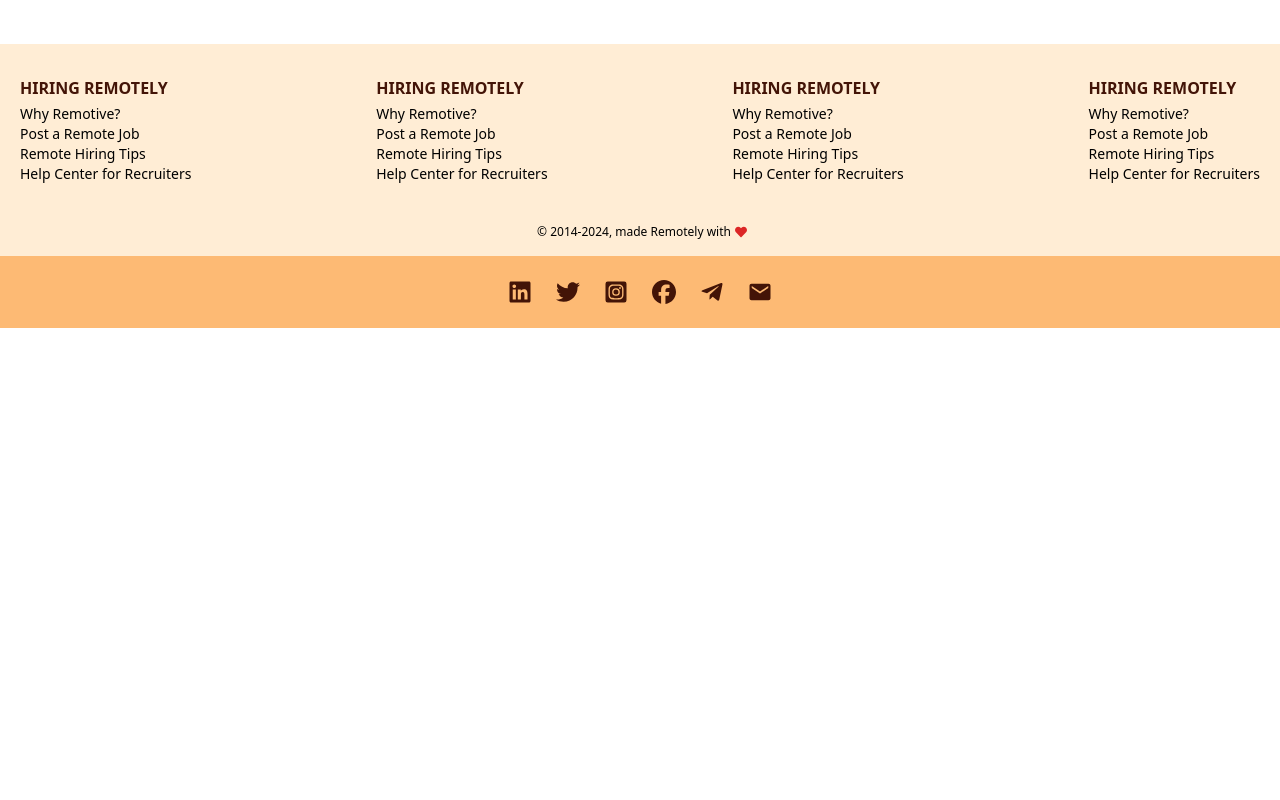
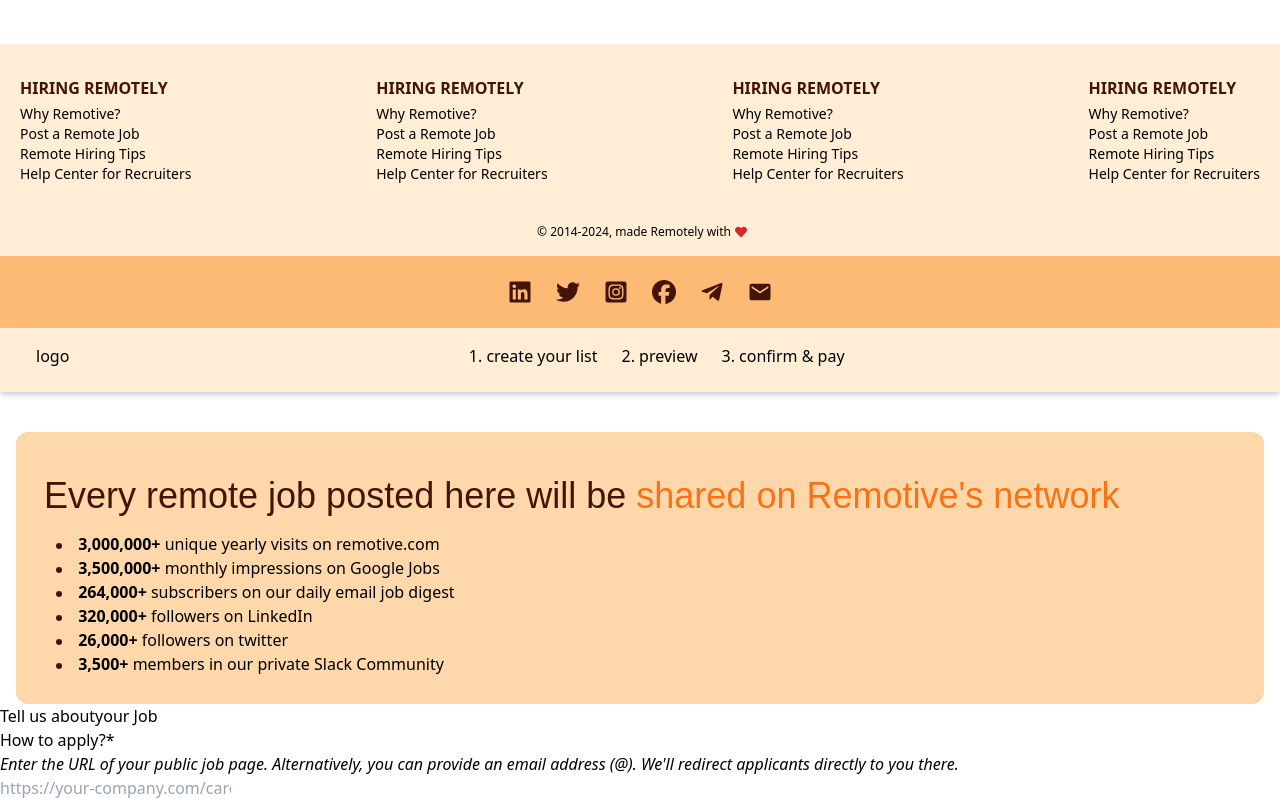
Before and after one commit to Chaitanya-exe/OGT-frontend, a React (Vite) app: page /reset in a window 1280 px wide. Shown: the part 852-1652 px from the top of the page. Before the commit the page ends 1180 px from the top, so only its background shows below. Built offline with nearby package versions, Linux system fonts and the light colour scheme; a web font is replaced by a local one.

Commit message:
gradient

```diff
--- a/src/App.jsx
+++ b/src/App.jsx
@@ -4,6 +4,8 @@
 import LandingPage from "./landing_components/LandingPage";
 import LogIn from "./logIn/LogIn";
 import Reset from "./logIn/Reset";
+import Head from "./PostJob/Head";
+import AboutJob from "./PostJob/AboutJob";
 const App = () => {
   return (
     <>
@@ -13,6 +15,8 @@
         <Route path="/logIn" element={<LogIn />} />
         <Route path="/reset" element={<Reset />} />
       </Routes>
+      <Head />
+      <AboutJob />
     </>
   );
 };
--- /dev/null
+++ b/src/PostJob/AboutJob.jsx
@@ -0,0 +1,21 @@
+import React from 'react'
+
+const AboutJob = () => {
+  return (
+    <>
+    <form>
+        <h1>Tell us about
+         <span>
+         your Job</span></h1>
+         <h2>How to apply?*</h2>
+         <p className=' italic font-thin '>Enter the URL of your public job page. Alternatively, you can provide an email address (@). We'll redirect applicants directly to you there.
+</p>
+<input id='email' name='email' type='email' required placeholder='https://your-company.com/careers/your-job-title'
+className='' />
+    </form>
+
+    </>
+  )
+}
+
+export default AboutJob
--- /dev/null
+++ b/src/PostJob/Head.jsx
@@ -0,0 +1,57 @@
+import React from 'react'
+
+const Head = () => {
+  return (
+    <>
+    <nav >
+    <div className='h-16 shadow-md shadow-slate-300 bg-orange-100'>
+    <div className='flex mx-5 p-4'>
+        <div className=''>logo</div>
+        <div className='mx-auto '>
+            <ol type='1' className='flex space-x-6'>
+                <li>1. create your list</li>
+                <li>2. preview</li>
+                <li>3. confirm & pay</li>
+            </ol>
+        </div>
+
+    </div>
+
+    </div>
+    <div className='mx-4 p-7 mt-10 bg-orange-200 rounded-xl'>
+    <h1 className='text-4xl text-orange-950 font-riot py-4 '>
+    Every remote job posted here will be
+    <span className='text-orange-500'> shared on Remotive's network</span>
+    </h1>
+    <div>
+        <ul className=''>
+
+            <li className='font-extralight'>
+            <span className='w-1.5 h-1.5 mx-3 inline-flex align-middle rounded-full bg-orange-950'></span>
+            <span className='font-semibold'> 3,000,000+ </span>unique yearly visits on remotive.com</li>
+            <li className='font-extralight'>
+            <span className='w-1.5 h-1.5 mx-3 inline-flex align-middle rounded-full bg-orange-950'></span>
+            <span className='font-semibold'> 3,500,000+ </span> monthly impressions on Google Jobs</li>
+            <li className='font-extralight'>
+            <span className='w-1.5 h-1.5 mx-3 inline-flex align-middle rounded-full bg-orange-950'></span>
+            <span className='font-semibold'> 264,000+ </span> subscribers on our daily email job digest</li>
+            <li className='font-extralight'>
+            <span className='w-1.5 h-1.5 mx-3 inline-flex align-middle rounded-full bg-orange-950'></span>
+            <span className='font-semibold'> 320,000+ </span>followers on LinkedIn</li>
+            <li className='font-extralight'>
+            <span className='w-1.5 h-1.5 mx-3 inline-flex align-middle rounded-full bg-orange-950'></span>
+            <span className='font-semibold'> 26,000+ </span>followers on twitter</li>
+            <li className='font-extralight'>
+            <span className='w-1.5 h-1.5 mx-3 inline-flex align-middle rounded-full bg-orange-950'></span>
+            <span className='font-semibold'> 3,500+ </span>members in our private Slack Community</li>
+        </ul>
+    </div>
+
+    </div>
+    </nav>
+
+    </>
+  )
+}
+
+export default Head
--- a/src/landing_components/LandingPage.jsx
+++ b/src/landing_components/LandingPage.jsx
@@ -10,8 +10,9 @@
 const LandingPage = () => {
   return (
     <>
+    {/* bg-gradient-to-r from-red-500 to-blue-500 */}
 
-       <div className=' bg-gradient-to-br from-indigo-100 via-orange-200 via-orange-20 to-pink-200 '>
+       <div className='bg-gradient-to-r  from-indigo-200 to-pink-100 via-blue-100 '>
 
 
         <Header/>
--- a/src/landing_components/footer.jsx
+++ b/src/landing_components/footer.jsx
@@ -122,7 +122,7 @@
       </div>
     </div>
     <div>
-<FaArrowUpLong className='opacity-55 text-slate-200 hover:border border-y-orange-200 shadow-sm shadow-slate-400 border-x-gray-200 hover:opacity-100 m-3 size-10 fixed right-4 bottom-2 z-10 p-2 rounded-full hover:delay-150' />
+<FaArrowUpLong className='opacity-65 text-orange-950 hover:border border-y-blue-300 shadow-md shadow-slate-500 border-x-indigo-300 hover:opacity-100 m-3 size-10 fixed right-4 bottom-2 z-10 p-2 rounded-full hover:delay-150' />
     </div>
     </>
   )
--- a/src/logIn/LogIn.jsx
+++ b/src/logIn/LogIn.jsx
@@ -13,7 +13,7 @@
     <>
       <Nav className="" />
       <div className=" mx-auto w-fit md:w-2/6 shadow rounded-2xl overflow-hidden my-32 text-center text-slate-700  ">
-        <svg
+        {/* <svg
           className=""
           xmlns="http://www.w3.org/2000/svg"
           viewBox="0 0 1440 390"
@@ -23,7 +23,7 @@
             fill-opacity="1"
             d="M0,224L48,202.7C96,181,192,139,288,133.3C384,128,480,160,576,149.3C672,139,768,85,864,101.3C960,117,1056,203,1152,224C1248,245,1344,203,1392,181.3L1440,160L1440,0L1392,0C1344,0,1248,0,1152,0C1056,0,960,0,864,0C768,0,672,0,576,0C480,0,384,0,288,0C192,0,96,0,48,0L0,0Z"
           ></path>
-        </svg>
+        </svg> */}
         <div className="px-9 font-light tracking-tight">
           <h1 className="text-4xl tracking-wider my-4 text-orange-500 font-riot capitalize ">
             ogt accelerator account
@@ -68,6 +68,9 @@
             >
               Email address
             </label>
+
+
+
           </div>
           <div className="relative mt-8">
             <input
```
